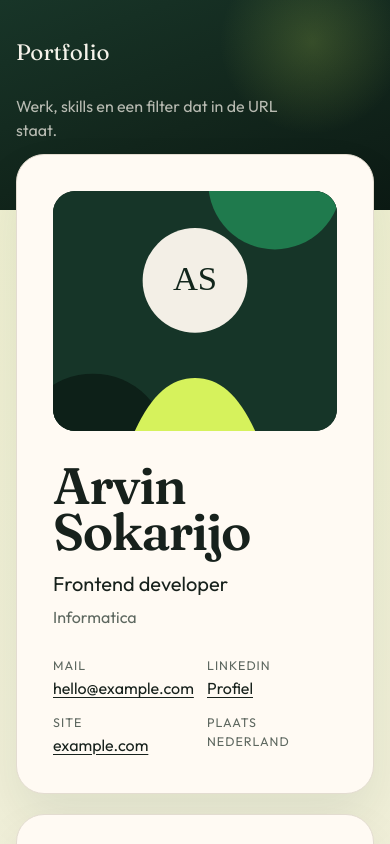
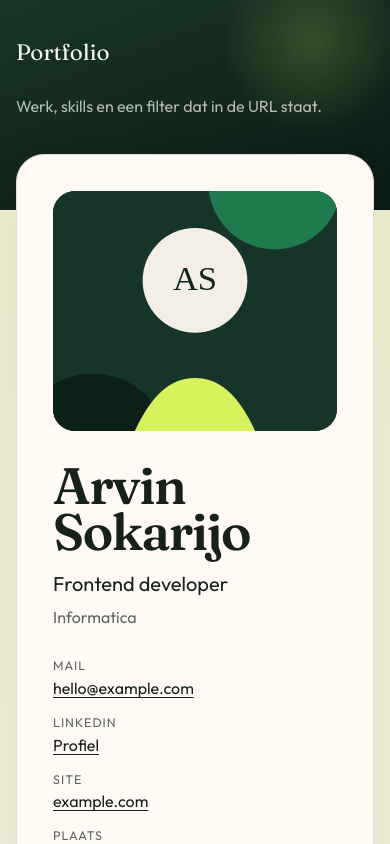
Before and after one commit to arvinwerk/portfolio-demo, a Next.js app: page / in a window 390 px wide. Shown: the top 844 px of the page. Built offline with nearby package versions, Linux system fonts and the light colour scheme.

Commit message:
Stack profile contacts on narrow screens.
The email sat in a two-column grid and ran into the LinkedIn link below 800px.

Co-authored-by: driedoezoe <driedoezoe@users.noreply.github.com>

```diff
--- a/app/globals.css
+++ b/app/globals.css
@@ -168,6 +168,7 @@ img {
 }
 
 .vcard__contacts a {
+  overflow-wrap: anywhere;
   text-underline-offset: 3px;
 }
 
@@ -489,8 +490,14 @@ a:focus-visible,
 
   .band__inner,
   .about__action,
-  .vcard {
+  .vcard,
+  .vcard__contacts {
     display: grid;
+    grid-template-columns: 1fr;
+  }
+
+  .band__aside {
+    max-width: none;
   }
 
   .vcard,
```
